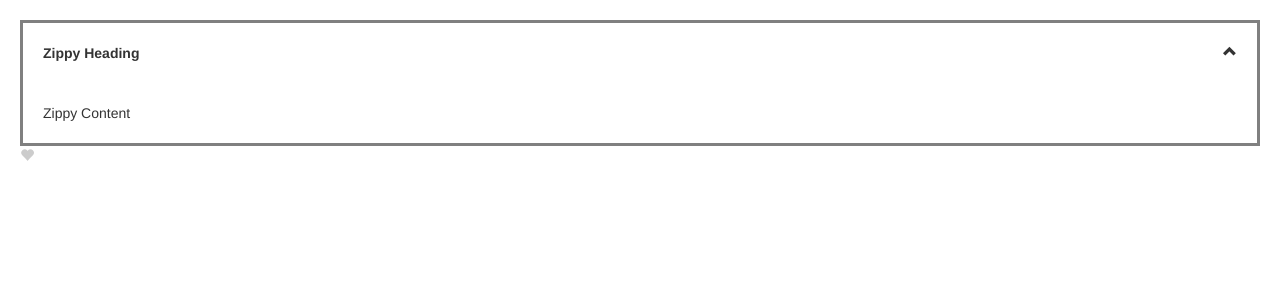
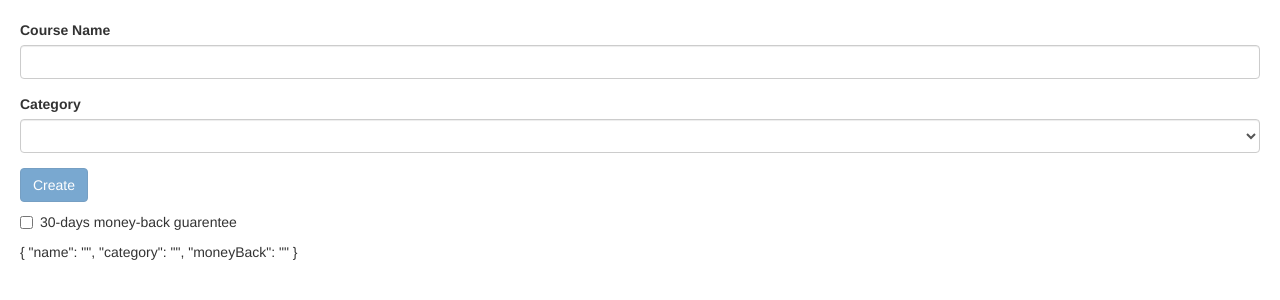
Before and after one commit to mzaken/Angular, an Angular app in the folder HelloWorld/: page / in a window 1280 px wide. Shown: the top 300 px of the page. Built offline with nearby package versions, Linux system fonts and the light colour scheme.

Commit message:
added template-driven form

```diff
--- a/HelloWorld/src/app/app.component.html
+++ b/HelloWorld/src/app/app.component.html
@@ -1,2 +1 @@
-<zippy></zippy>
-<like></like>
+<course-form></course-form>
--- a/HelloWorld/src/app/app.module.ts
+++ b/HelloWorld/src/app/app.module.ts
@@ -11,6 +11,7 @@ import { LikeComponent } from './like/like.component';
 import { SomethingComponent } from './something/something.component';
 import { UserItemComponent } from './user-item/user-item.component';
 import { ZippyComponent } from './zippy/zippy.component';
+import { CourseFormComponent } from './course-form/course-form.component';
 
 @NgModule({
   declarations: [
@@ -21,7 +22,8 @@ import { ZippyComponent } from './zippy/zippy.component';
     LikeComponent,
     SomethingComponent,
     UserItemComponent,
-    ZippyComponent
+    ZippyComponent,
+    CourseFormComponent
   ],
   imports: [
     BrowserModule,
--- /dev/null
+++ b/HelloWorld/src/app/course-form/course-form.component.html
@@ -0,0 +1,40 @@
+<form #f="ngForm" (ngSubmit)="submit(f)">
+    <div class="form-group">
+    <label for="name">Course Name</label>
+        <input
+            required
+            minlength="3"
+            class="form-control"
+            ngModel
+            #name="ngModel"
+            (change)="log(name)"
+            type="text"
+            name="name">
+        <div class="alert alert-danger" *ngIf="!name.valid && name.touched" >
+            <div *ngIf="name.errors.required">Course name is required</div>
+            <div *ngIf="name.errors.minlength">Required minimum {{ name.errors.minlength.requiredLength }} characters</div>
+        </div>
+    </div>
+    <div class="form-group">
+        <label for="category">Category</label>
+        <select required ngModel #category="ngModel" id="category" name ="category" class="form-control">
+            <option value=""></option>
+            <option *ngFor="let category of categories" [value]="category.id">
+                {{ category.name }}
+            </option>
+        </select>
+        <div class="alert alert-danger" *ngIf="category.invalid && category.touched">
+            <div>Category is required.</div>
+        </div>
+    </div>
+    <button type="submit" class="btn btn-primary" [disabled]="!f.valid">Create</button>
+    <div class="checkbox">
+        <label>
+            <input ngModel name="moneyBack" type="checkbox">
+            30-days money-back guarentee
+        </label>
+    </div>
+    <p>
+        {{ f.value | json }}
+    </p>
+</form>
--- /dev/null
+++ b/HelloWorld/src/app/course-form/course-form.component.ts
@@ -0,0 +1,22 @@
+import { Component, OnInit } from '@angular/core';
+
+@Component({
+  selector: 'course-form',
+  templateUrl: './course-form.component.html',
+  styleUrls: ['./course-form.component.css']
+})
+export class CourseFormComponent {
+  categories = [
+    {name: "Development", id: 1},
+    {name: "Art", id: 2},
+    {name: "Languages", id: 3}
+  ]
+
+  submit(f) {
+    console.log(f.value);
+  }
+
+  log(x) {
+    console.log(x);
+  }
+}
--- a/HelloWorld/src/styles.css
+++ b/HelloWorld/src/styles.css
@@ -5,3 +5,7 @@
 body {
     padding: 20px;
 }
+
+.form-control.ng-touched.ng-invalid {
+    border: 2px solid red
+}
```
Also changed, not shown: HelloWorld/src/app/course-form/course-form.component.css (added), 1 other file (tests, documents, lock files or other folders).
